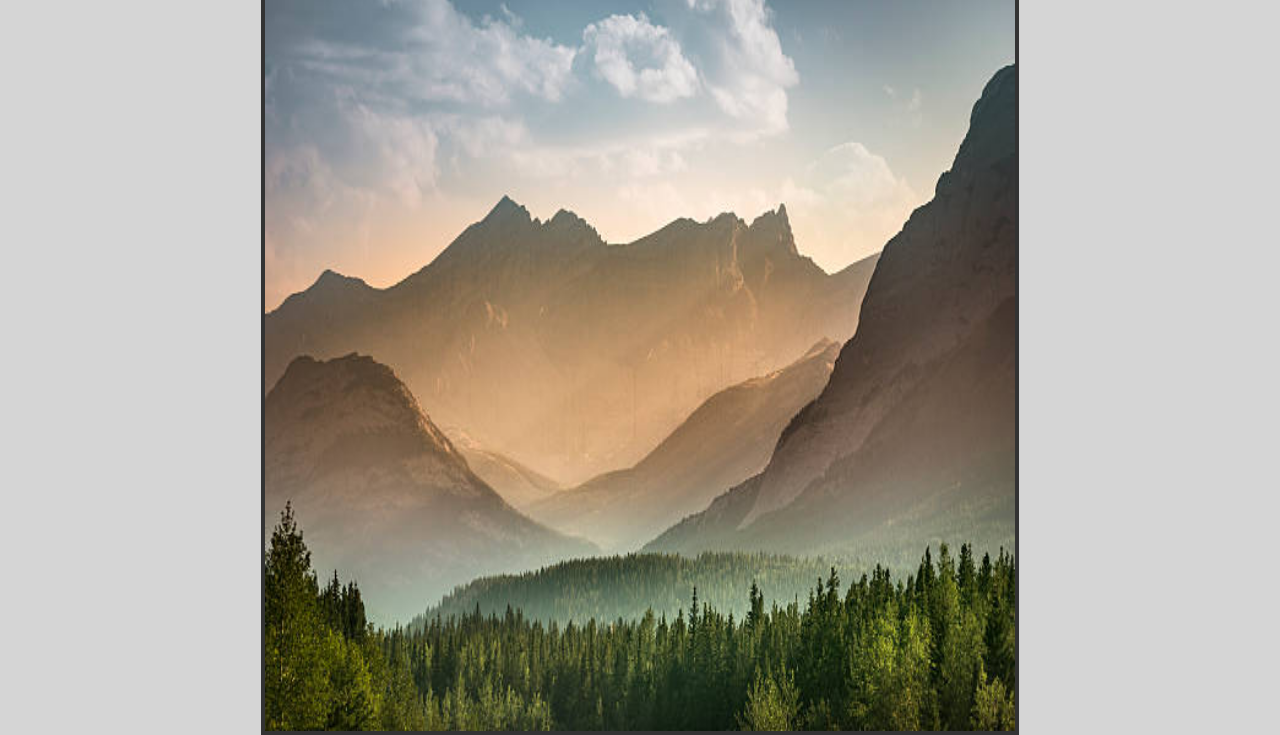
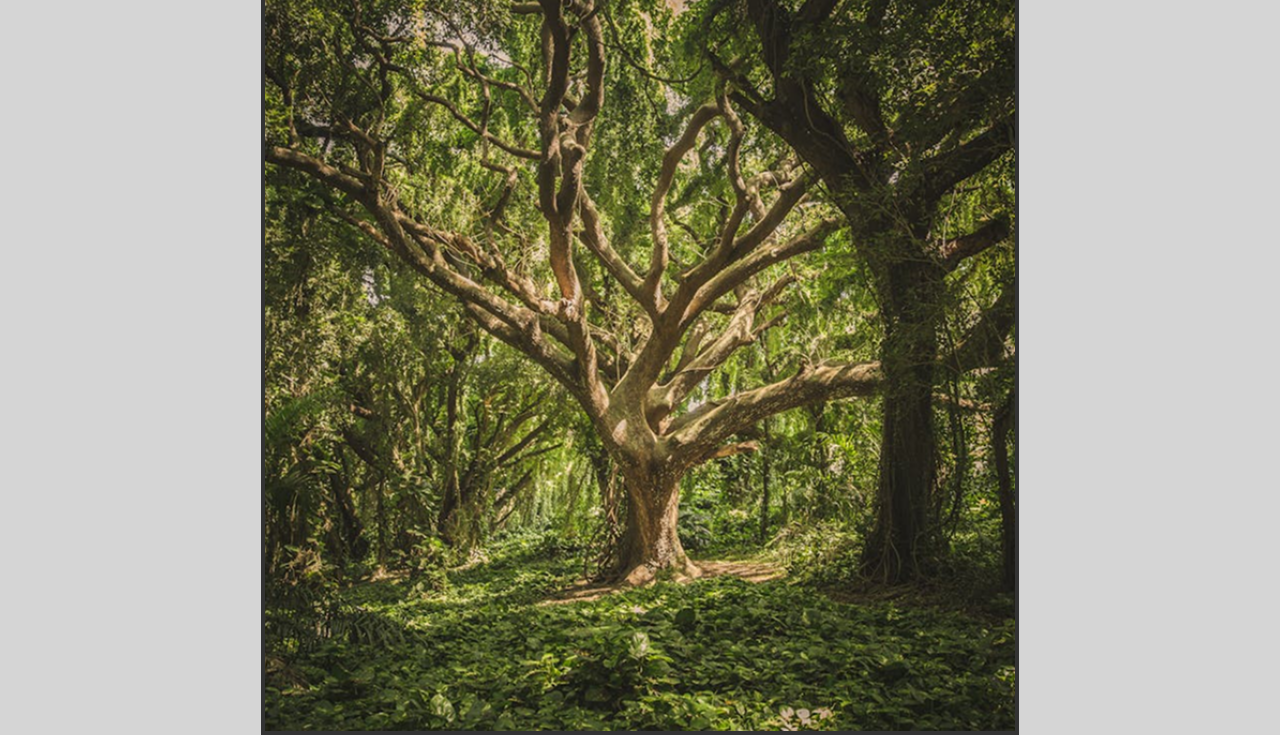
Before and after one commit to Gray593/SoftwareDevelopmentAssignment1-Jigsaw, a plain HTML site: page index.html in a window 1280 px wide. Shown: the part 84-819 px from the top of the page. Drawn offline with Linux system fonts and the light colour scheme.

Commit message:
more puzzle images added and image randomiser added to js

```diff
--- a/index.html
+++ b/index.html
@@ -11,9 +11,8 @@
         <h1>Jigsaw</h1>
     </header>
     <main>
-    <img id="puzzleImage" src="puzzleImage.jpg" alt="stock image" width="700px" height="auto">
     <canvas id="puzzle" width="750px" height="750px"></canvas>
-    <script src="script.js"></script>
+    <script type="module"src="script.js"></script>
     </main>
 </body>
 </html>
--- a/script.js
+++ b/script.js
@@ -1,12 +1,19 @@
-/**
- * upload img
- * draw image onto canvas
- * split canvas into segments
- * ensure segments are draggable
- * correct pieces snap together
- */
-
+const images = [
+    "./PuzzleImages/image2.png",
+    "./PuzzleImages/image3.png",
+    "./PuzzleImages/image4.png",
+    "./PuzzleImages/image5.png",
+    "./PuzzleImages/image6.png",
+    "./PuzzleImages/image7.png",
+    "./PuzzleImages/image8.png",
+    "./PuzzleImages/image9.png"
+  ];
+console.log(images)
 const canvas = document.getElementById("puzzle")
 const ctx = canvas.getContext("2d")
-const userImage = document.getElementById("puzzleImage")
-ctx.drawImage(userImage,0,0,750,750)
+const userImage = new Image()
+userImage.src = images[Math.floor(Math.random() * images.length)]
+userImage.onload = () => {
+    ctx.clearRect(0, 0, canvas.width, canvas.height)
+    ctx.drawImage(userImage, 0, 0, 750, 750)
+}
```
Also changed, not shown: PuzzleImages/image2.png (added), PuzzleImages/image3.png (added), PuzzleImages/image4.png (added), PuzzleImages/image5.png (added), PuzzleImages/image6.png (added), PuzzleImages/image7.png (added), PuzzleImages/image8.png (added), PuzzleImages/image9.png (added).
